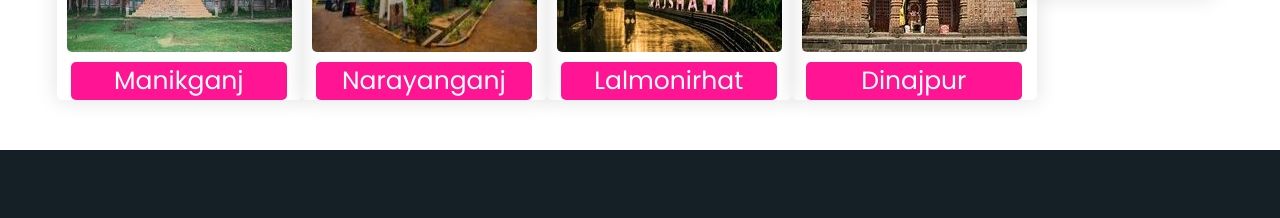
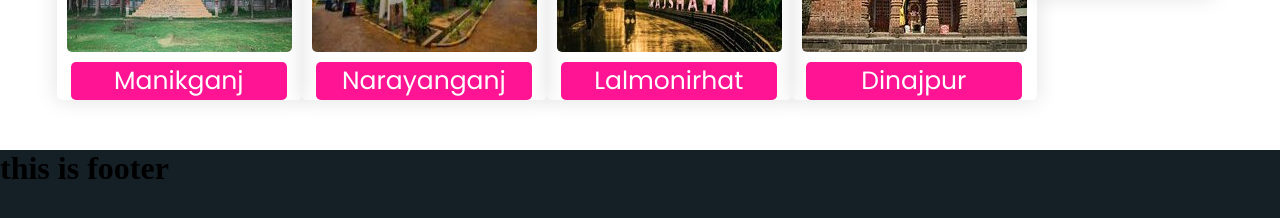
Before and after one commit to Jubayerhusain/Delicious-Food, a plain HTML site: page index.html in a window 1280 px wide. Shown: the part 1284-1502 px from the top of the page. Drawn offline with Linux system fonts and the light colour scheme.

Commit message:
new updat

```diff
--- a/index.html
+++ b/index.html
@@ -179,6 +179,7 @@
     <!-- footer-section -->
     <footer class="footer">
         <div class="footer-logo">
+            <h1> this is footer</h1>
             <!-- <div class="logo">
                 <h1>Delicious</h1>
             </div> -->
```
